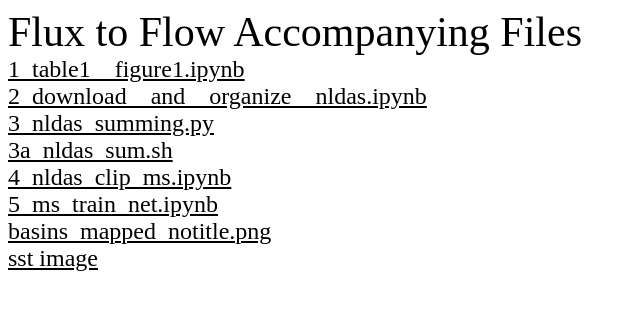
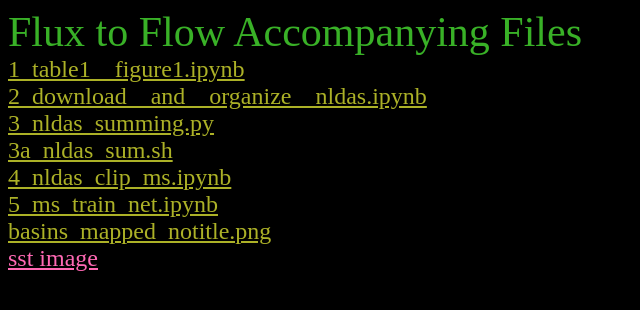
Before and after one commit to fluxtoflow/fluxtoflow.github.io, a plain HTML site: page index.html in a window 1280 px wide. Shown: the whole page, without its empty margins (0-640 px from the left). Drawn offline with Linux system fonts and the light colour scheme.

Commit message:
Update index.html

```diff
--- a/index.html
+++ b/index.html
@@ -2,12 +2,16 @@
 <head>
   <style>
     a {
-      color: black;
+      color: rgb(172, 177, 39);
       font-size: 24;
     }
     body {
-      color: black;
+      background-color: black;
+      color:rgb(57, 177, 39);
       font-size: 42;
+    }
+    #sst__link {
+      color:hotpink;
     }
   </style>
 </head>
@@ -20,6 +24,6 @@
   <br><a href="https://github.com/fluxtoflow/src/blob/main/4_nldas_clip_ms.ipynb">4_nldas_clip_ms.ipynb</a>
   <br><a href="https://github.com/fluxtoflow/src/blob/main/5_ms_train_net.ipynb">5_ms_train_net.ipynb</a>
   <br><a href="https://github.com/fluxtoflow/src/blob/main/basins_mapped_notitle.png">basins_mapped_notitle.png</a>
-  <br><a href="https://github.com/fluxtoflow/fluxtoflow.github.io/raw/main/sst.png">sst image</a>
+  <br><a id="sst__link" href="https://github.com/fluxtoflow/fluxtoflow.github.io/raw/main/sst.png">sst image</a>
 </body>
 </html>
```
